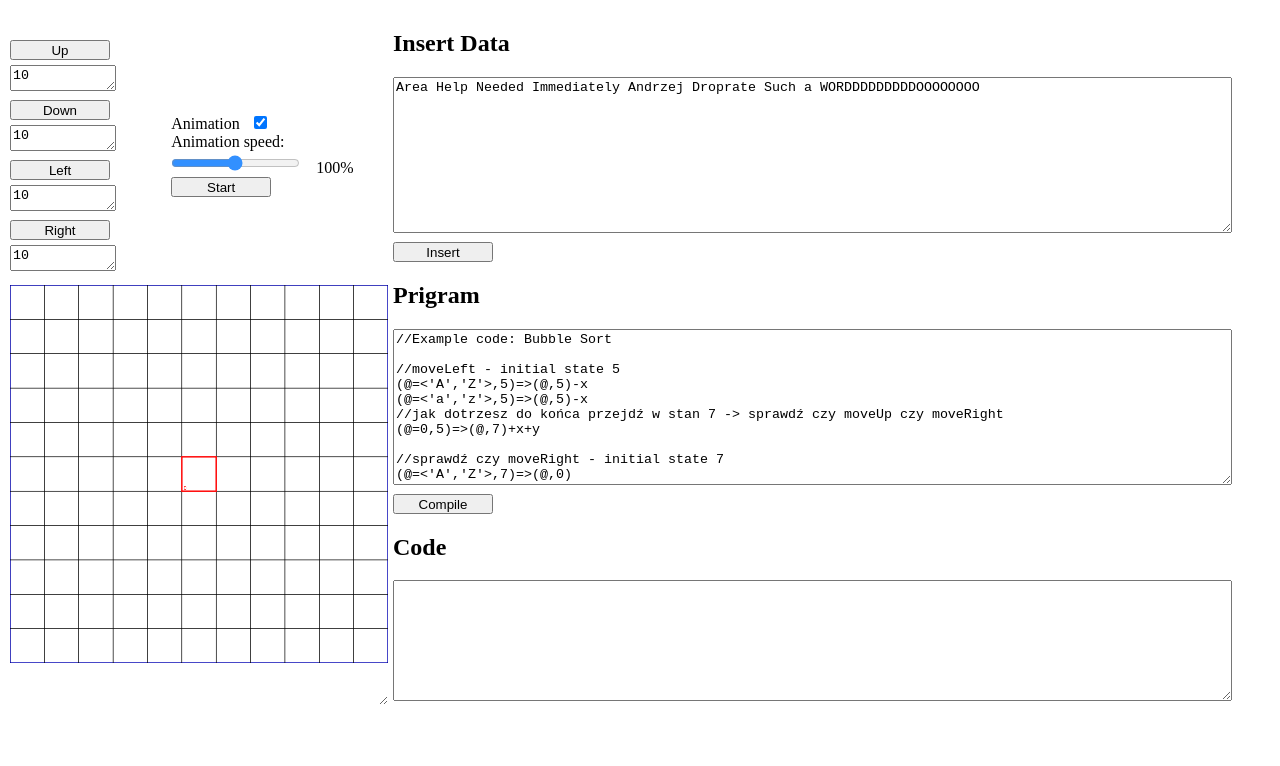
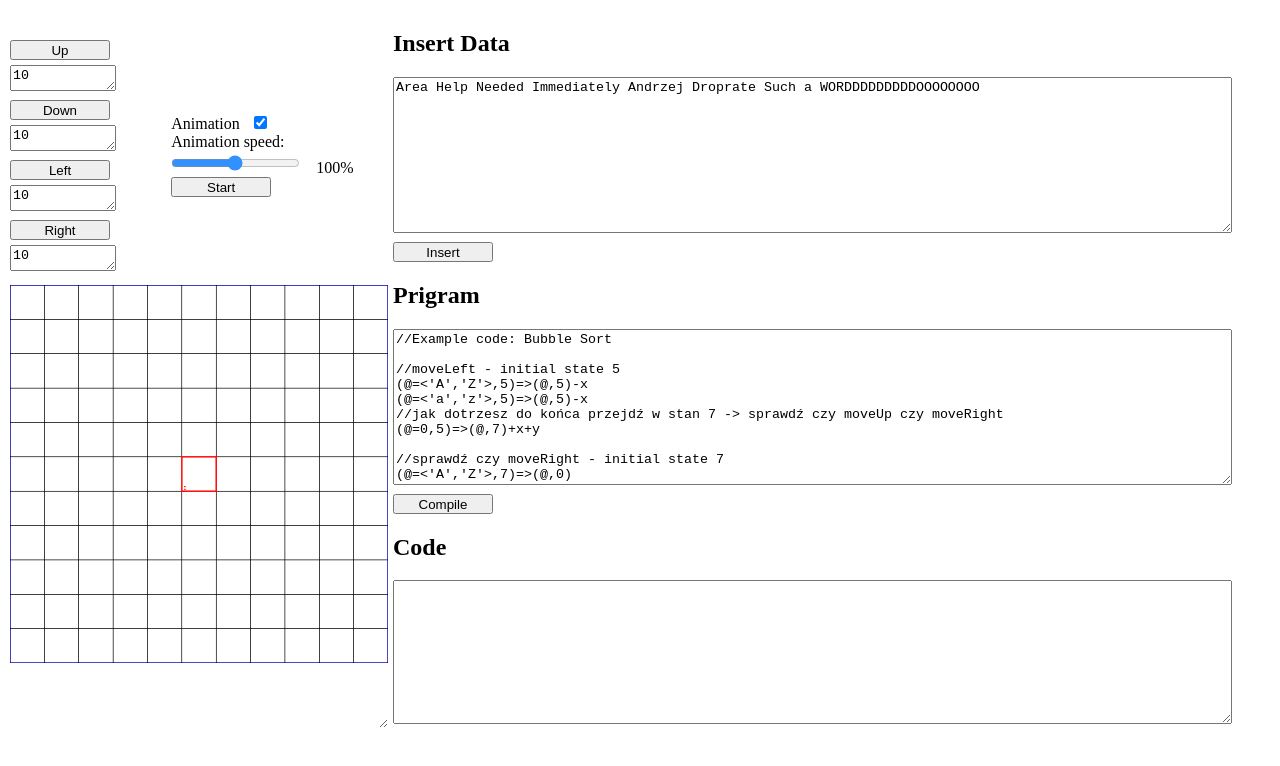
Before and after one commit to Derflin/TuringJS, a plain HTML site: page index.html in a window 1280 px wide. Drawn offline with Linux system fonts and the light colour scheme.

Commit message:
Quick Interface Fix

```diff
--- a/interface.css
+++ b/interface.css
@@ -61,7 +61,7 @@ body{
 
 #outputCode{
 	margin: 0px;
-	height: 115px;
+	height: 138px;
 	width: 95%;
 	overflow: auto;
 	white-space: pre;
```
